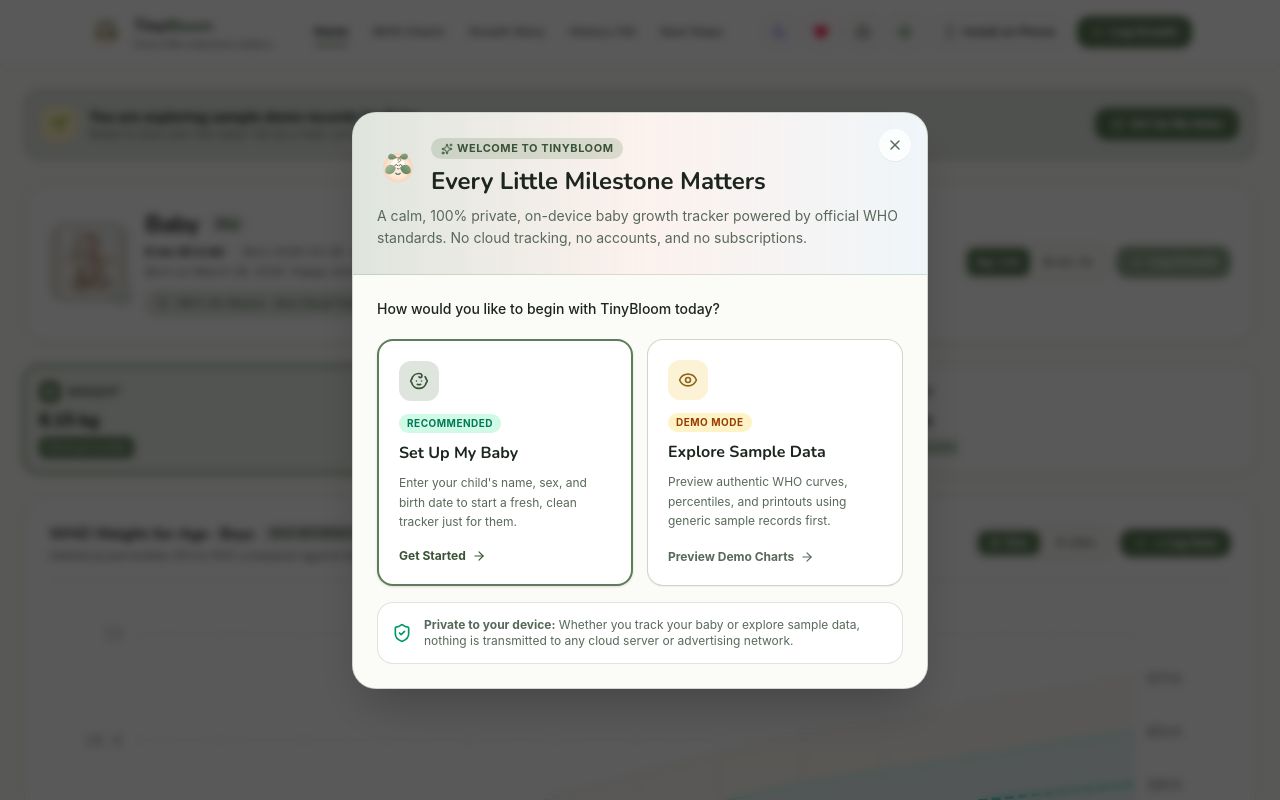
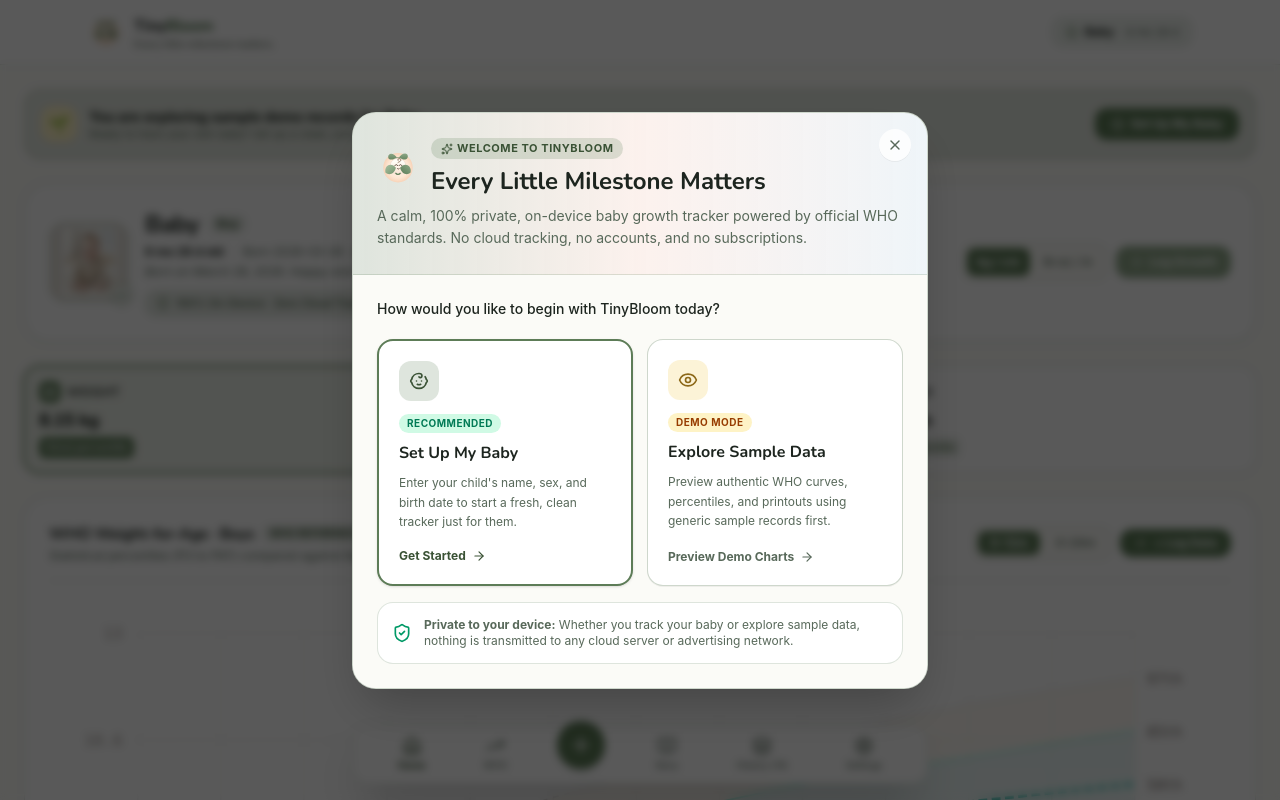
Before and after one commit to vemula-code/TinyBloom, a React (Vite) app: page / in a window 1280 px wide. Shown: the top 800 px of the page. Built offline with nearby package versions, Linux system fonts and the light colour scheme.

Commit message:
refactor(ui): remove desktop nav and add PWA install option
Clean up top navigation bar and introduce a dedicated PWA installation prompt in settings to improve mobile accessibility and offline utility.

```diff
--- a/src/App.tsx
+++ b/src/App.tsx
@@ -342,154 +342,17 @@
             <TinyBloomLogo size={36} showText={true} />
           </button>
 
-          {/* Desktop Navigation Links */}
-          <nav className="hidden md:flex items-center gap-6 text-xs font-semibold text-[var(--color-text-muted,#6E7B6C)]">
-            <button
-              type="button"
-              onClick={() => setActiveTab('home')}
-              className={`hover:text-[var(--color-text-main,#303832)] transition-colors ${
-                activeTab === 'home'
-                  ? 'text-[var(--color-text-main,#303832)] font-bold underline underline-offset-8 decoration-[var(--color-primary,#91A98B)] decoration-2'
-                  : ''
-              }`}
-            >
-              Home
-            </button>
-            <button
-              type="button"
-              onClick={() => setActiveTab('growth')}
-              className={`hover:text-[var(--color-text-main,#303832)] transition-colors ${
-                activeTab === 'growth'
-                  ? 'text-[var(--color-text-main,#303832)] font-bold underline underline-offset-8 decoration-[var(--color-primary,#91A98B)] decoration-2'
-                  : ''
-              }`}
-            >
-              WHO Charts
-            </button>
-            <button
-              type="button"
-              onClick={() => setActiveTab('story')}
-              className={`hover:text-[var(--color-text-main,#303832)] transition-colors ${
-                activeTab === 'story'
-                  ? 'text-[var(--color-text-main,#303832)] font-bold underline underline-offset-8 decoration-[var(--color-primary,#91A98B)] decoration-2'
-                  : ''
-              }`}
-            >
-              Growth Story
-            </button>
-            <button
-              type="button"
-              onClick={() => setActiveTab('history')}
-              className={`hover:text-[var(--color-text-main,#303832)] transition-colors ${
-                activeTab === 'history'
-                  ? 'text-[var(--color-text-main,#303832)] font-bold underline underline-offset-8 decoration-[var(--color-primary,#91A98B)] decoration-2'
-                  : ''
-              }`}
-            >
-              History ({entries.length})
-            </button>
-            <button
-              type="button"
-              onClick={() => setActiveTab('nextsteps')}
-              className={`hover:text-[var(--color-text-main,#303832)] transition-colors ${
-                activeTab === 'nextsteps'
-                  ? 'text-[var(--color-text-main,#303832)] font-bold underline underline-offset-8 decoration-[var(--color-primary,#91A98B)] decoration-2'
-                  : ''
-              }`}
-            >
-              Next Steps
-            </button>
-          </nav>
-
-          {/* Desktop Action Buttons */}
-          <div className="hidden md:flex items-center gap-2 shrink-0">
-            {/* Day / Night Mode Toggle */}
-            <button
-              type="button"
-              onClick={() => {
-                if (paletteTheme === 'midnight' || themeMode === 'dark') {
-                  setThemeMode('light');
-                  setPaletteTheme('sage');
-                } else {
-                  setThemeMode('dark');
-                  setPaletteTheme('midnight');
-                }
-              }}
-              title={paletteTheme === 'midnight' || themeMode === 'dark' ? 'Switch to Warm Daylight (Sage)' : 'Switch to Midnight Slumber (2 AM Feedings)'}
-              className="p-2 text-[var(--color-text-muted)] hover:text-[var(--color-text-main)] hover:bg-[var(--color-primary)]/10 rounded-xl transition-colors border border-[var(--color-card-border,#E2E9E0)] cursor-pointer"
-            >
-              {paletteTheme === 'midnight' || themeMode === 'dark' ? (
-                <Sun className="w-4 h-4 text-amber-400" />
-              ) : (
-                <Moon className="w-4 h-4 text-indigo-500" />
-              )}
-            </button>
-
-            {/* A Letter to Parents / Our Story */}
-            <button
-              type="button"
-              onClick={() => setIsHeartModalOpen(true)}
-              title="A Letter to Parents · Why TinyBloom Exists"
-              className="p-2 text-rose-500 hover:bg-rose-50 dark:hover:bg-rose-950/40 rounded-xl transition-colors border border-rose-200 dark:border-rose-900/40 cursor-pointer"
-            >
-              <Heart className="w-4 h-4 fill-rose-500" />
-            </button>
-
-            <button
-              type="button"
-              onClick={() => setIsReportOpen(true)}
-              title="Doctor Visit Brief"
-              className="p-2 text-[var(--color-text-muted,#6E7B6C)] hover:text-[var(--color-text-main,#303832)] hover:bg-[var(--color-primary,#91A98B)]/10 rounded-xl transition-colors border border-[var(--color-primary,#91A98B)]/30 cursor-pointer"
-            >
-              <Printer className="w-4 h-4 text-[var(--color-primary,#91A98B)]" />
-            </button>
-
+          {/* Streamlined Right Header: Clean Baby Profile & Settings Link */}
+          <div className="flex items-center gap-2 shrink-0">
             <button
               type="button"
               onClick={() => setIsSettingsOpen(true)}
-              title="Settings & Themes"
-              className="p-2 text-[var(--color-text-muted,#6E7B6C)] hover:text-[var(--color-text-main,#303832)] hover:bg-[var(--color-primary,#91A98B)]/10 rounded-xl transition-colors border border-[var(--color-primary,#91A98B)]/30 cursor-pointer"
+              className="flex items-center gap-1.5 px-3 py-1.5 rounded-xl bg-[var(--color-primary,#91A98B)]/10 hover:bg-[var(--color-primary,#91A98B)]/20 border border-[var(--color-primary,#91A98B)]/25 text-xs font-bold text-[var(--color-text-main,#303832)] active:scale-95 transition-all cursor-pointer"
+              title="Baby Profile & Settings"
             >
-              <Settings className="w-4 h-4 text-[var(--color-primary,#91A98B)]" />
-            </button>
-
-            <PWAInstallButton />
-
-            <button
-              type="button"
-              onClick={() => {
-                setEditingEntry(null);
-                setIsLogModalOpen(true);
-              }}
-              className="flex items-center gap-1.5 px-3.5 py-2 text-xs font-bold text-white bg-[var(--color-primary,#91A98B)] hover:opacity-90 rounded-xl transition-all shadow-2xs active:scale-95 whitespace-nowrap shrink-0 cursor-pointer"
-            >
-              <Plus className="w-3.5 h-3.5" />
-              <span>Log Growth</span>
-            </button>
-          </div>
-
-          {/* Clean Mobile Header Action (Uncluttered & Ergonomic) */}
-          <div className="flex md:hidden items-center gap-2 shrink-0">
-            <button
-              type="button"
-              onClick={() => setIsSettingsOpen(true)}
-              className="flex items-center gap-1 px-2.5 py-1.5 rounded-xl bg-[var(--color-primary)]/10 border border-[var(--color-primary)]/20 text-xs font-bold text-[var(--color-text-main)] active:scale-95 transition-all"
-              title="Baby Profile"
-            >
-              <Baby className="w-3.5 h-3.5 text-[var(--color-primary)] shrink-0" />
-              <span className="max-w-[70px] truncate">{profile.name}</span>
-            </button>
-
-            <button
-              type="button"
-              onClick={() => {
-                setEditingEntry(null);
-                setIsLogModalOpen(true);
-              }}
-              className="flex items-center gap-1 px-3 py-1.5 text-xs font-bold text-white bg-[var(--color-primary,#91A98B)] hover:opacity-90 rounded-xl transition-all shadow-2xs active:scale-95 whitespace-nowrap cursor-pointer"
-            >
-              <Plus className="w-3.5 h-3.5" />
-              <span>Log</span>
+              <Baby className="w-3.5 h-3.5 text-[var(--color-primary,#91A98B)] shrink-0" />
+              <span className="truncate max-w-[120px]">{profile.name}</span>
+              <span className="text-[11px] font-normal text-[var(--color-text-muted,#6E7B6C)]">· {currentAge.displayStr}</span>
             </button>
           </div>
         </div>
@@ -909,17 +772,17 @@
       </main>
 
       {/* ========================================================
-          MOBILE BOTTOM NAVIGATION BAR (iOS / Android Ergonomic)
+          BOTTOM NAVIGATION BAR (Universal & Responsive Dock)
          ======================================================== */}
       <nav
-        aria-label="Mobile Navigation"
-        className="md:hidden fixed bottom-0 left-0 right-0 z-40 bg-white/95 dark:bg-[#1A221D]/95 backdrop-blur-md border-t border-[var(--color-card-border,#E2E9E0)] px-2 py-1.5 flex items-center justify-around shadow-lg"
+        aria-label="Navigation"
+        className="fixed bottom-0 sm:bottom-4 left-0 right-0 sm:left-1/2 sm:-translate-x-1/2 sm:max-w-xl sm:rounded-2xl z-40 bg-white/95 dark:bg-[#1A221D]/95 backdrop-blur-md border-t sm:border border-[var(--color-card-border,#E2E9E0)] px-2 sm:px-4 py-1.5 flex items-center justify-around shadow-lg sm:shadow-2xl"
       >
         {/* 1. Home */}
         <button
           type="button"
           onClick={() => setActiveTab('home')}
-          className={`flex flex-col items-center justify-center py-1 px-2.5 rounded-xl transition-all ${
+          className={`flex flex-col items-center justify-center py-1 px-2 rounded-xl transition-all cursor-pointer ${
             activeTab === 'home'
               ? 'text-[var(--color-primary-dark,#3D5939)] dark:text-[var(--color-primary,#91A98B)] font-bold'
               : 'text-[var(--color-text-muted,#6E7B6C)] hover:text-[var(--color-text-main,#303832)]'
@@ -933,7 +796,7 @@
         <button
           type="button"
           onClick={() => setActiveTab('growth')}
-          className={`flex flex-col items-center justify-center py-1 px-2.5 rounded-xl transition-all ${
+          className={`flex flex-col items-center justify-center py-1 px-2 rounded-xl transition-all cursor-pointer ${
             activeTab === 'growth'
               ? 'text-[var(--color-primary-dark,#3D5939)] dark:text-[var(--color-primary,#91A98B)] font-bold'
               : 'text-[var(--color-text-muted,#6E7B6C)] hover:text-[var(--color-text-main,#303832)]'
@@ -952,6 +815,7 @@
           }}
           className="-mt-5 flex flex-col items-center justify-center w-12 h-12 rounded-full bg-[var(--color-primary,#91A98B)] hover:opacity-95 text-white shadow-md active:scale-95 transition-transform cursor-pointer"
           aria-label="Log Measurement"
+          title="Log Measurement"
         >
           <Plus className="w-6 h-6" />
         </button>
@@ -960,21 +824,35 @@
         <button
           type="button"
           onClick={() => setActiveTab('story')}
-          className={`flex flex-col items-center justify-center py-1 px-2.5 rounded-xl transition-all ${
+          className={`flex flex-col items-center justify-center py-1 px-2 rounded-xl transition-all cursor-pointer ${
             activeTab === 'story' || activeTab === 'nextsteps'
               ? 'text-[var(--color-primary-dark,#3D5939)] dark:text-[var(--color-primary,#91A98B)] font-bold'
               : 'text-[var(--color-text-muted,#6E7B6C)] hover:text-[var(--color-text-main,#303832)]'
           }`}
         >
           <BookOpen className="w-5 h-5 mb-0.5" />
-          <span className="text-[10px] tracking-tight">Milestones</span>
+          <span className="text-[10px] tracking-tight">Story</span>
         </button>
 
-        {/* 5. Settings & Tools (Themes, App Download, PDF Report, Sync) */}
+        {/* 5. History */}
+        <button
+          type="button"
+          onClick={() => setActiveTab('history')}
+          className={`flex flex-col items-center justify-center py-1 px-2 rounded-xl transition-all cursor-pointer ${
+            activeTab === 'history'
+              ? 'text-[var(--color-primary-dark,#3D5939)] dark:text-[var(--color-primary,#91A98B)] font-bold'
+              : 'text-[var(--color-text-muted,#6E7B6C)] hover:text-[var(--color-text-main,#303832)]'
+          }`}
+        >
+          <Layers className="w-5 h-5 mb-0.5" />
+          <span className="text-[10px] tracking-tight">History ({entries.length})</span>
+        </button>
+
+        {/* 6. Settings & Tools (Themes, App Download, PDF Report, Sync) */}
         <button
           type="button"
           onClick={() => setIsSettingsOpen(true)}
-          className="flex flex-col items-center justify-center py-1 px-2.5 rounded-xl text-[var(--color-text-muted,#6E7B6C)] hover:text-[var(--color-text-main,#303832)] transition-all cursor-pointer"
+          className="flex flex-col items-center justify-center py-1 px-2 rounded-xl text-[var(--color-text-muted,#6E7B6C)] hover:text-[var(--color-text-main,#303832)] transition-all cursor-pointer"
         >
           <Settings className="w-5 h-5 mb-0.5" />
           <span className="text-[10px] tracking-tight">Settings</span>
```
Also changed, not shown: src/components/SettingsModal.tsx (+20 -0 lines).
